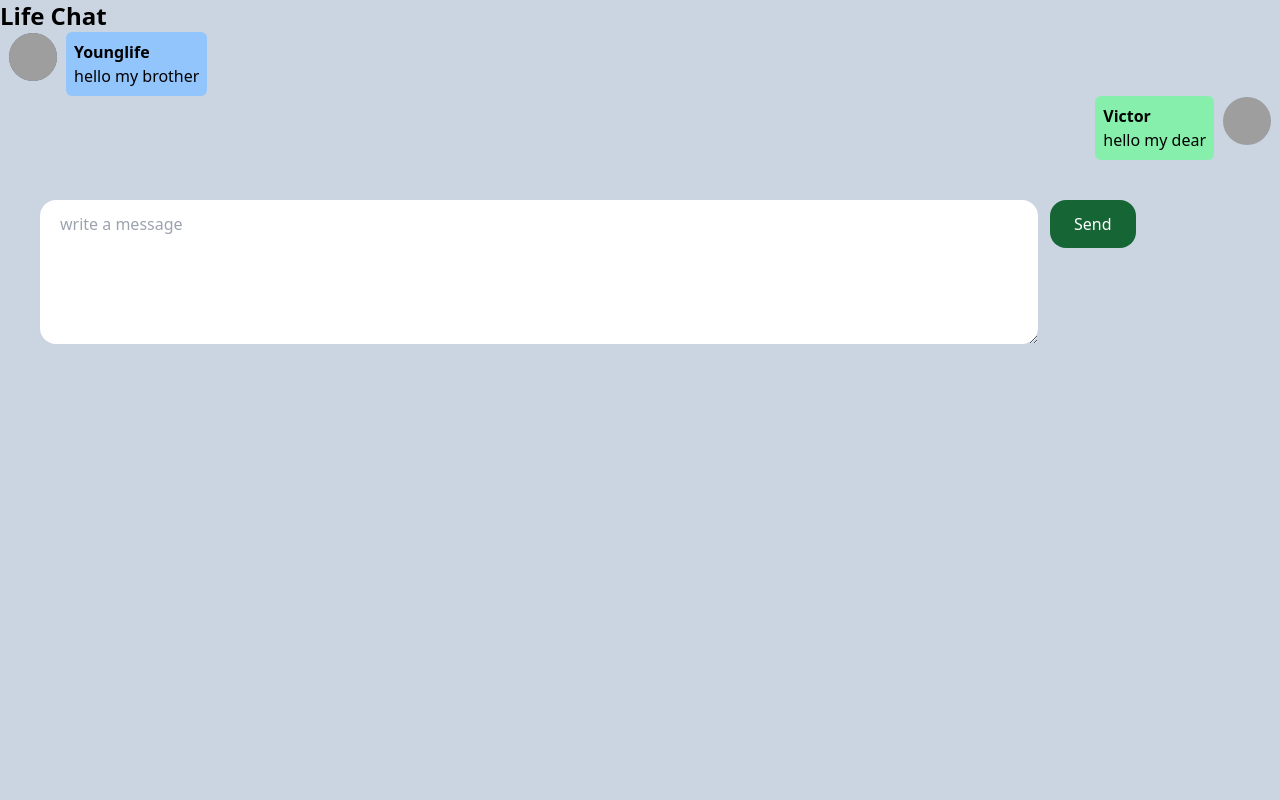
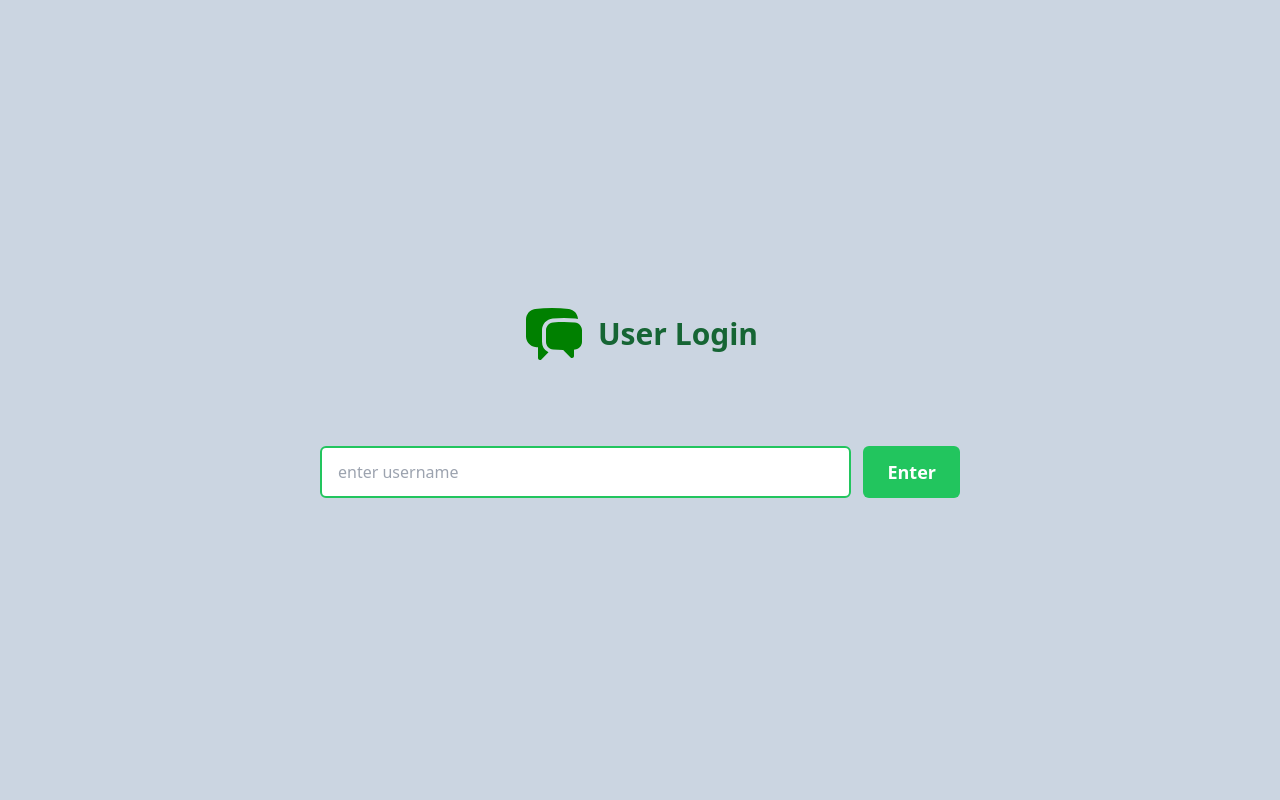
Before and after one commit to Ikendu/messenger, a React (Vite) app in the folder client/: page / in a window 1280 px wide. Shown: the top 800 px of the page. Built offline with nearby package versions, Linux system fonts and the light colour scheme; grey boxes are pictures that could not be loaded.

Commit message:
user login component

```diff
--- a/client/src/App.jsx
+++ b/client/src/App.jsx
@@ -1,5 +1,6 @@
 import { ChatBoxReciever, ChatBoxSender } from "./components/ChatBox";
 import InputText from "./components/InputText";
+import UserLogin from "./components/UserLogin";
 
 function addMessage(message) {
   console.log(message);
@@ -8,6 +9,7 @@ function addMessage(message) {
 function App() {
   return (
     <div className=" bg-slate-300 h-screen">
+      <UserLogin />
       <h1 className="font-bold text-2xl">Life Chat</h1>
       <ChatBoxReciever
         avatar={`https://picsum.photos/200/300`}
--- /dev/null
+++ b/client/src/assets/ChatIcon.jsx
@@ -0,0 +1,15 @@
+function ChatIcon() {
+  return (
+    <svg
+      xmlns="http://www.w3.org/2000/svg"
+      viewBox="0 0 24 24"
+      fill="currentColor"
+      color="green"
+      className="w-16 h-16"
+    >
+      <path d="M4.913 2.658c2.075-.27 4.19-.408 6.337-.408 2.147 0 4.262.139 6.337.408 1.922.25 3.291 1.861 3.405 3.727a4.403 4.403 0 0 0-1.032-.211 50.89 50.89 0 0 0-8.42 0c-2.358.196-4.04 2.19-4.04 4.434v4.286a4.47 4.47 0 0 0 2.433 3.984L7.28 21.53A.75.75 0 0 1 6 21v-4.03a48.527 48.527 0 0 1-1.087-.128C2.905 16.58 1.5 14.833 1.5 12.862V6.638c0-1.97 1.405-3.718 3.413-3.979Z" />
+      <path d="M15.75 7.5c-1.376 0-2.739.057-4.086.169C10.124 7.797 9 9.103 9 10.609v4.285c0 1.507 1.128 2.814 2.67 2.94 1.243.102 2.5.157 3.768.165l2.782 2.781a.75.75 0 0 0 1.28-.53v-2.39l.33-.026c1.542-.125 2.67-1.433 2.67-2.94v-4.286c0-1.505-1.125-2.811-2.664-2.94A49.392 49.392 0 0 0 15.75 7.5Z" />
+    </svg>
+  );
+}
+export default ChatIcon;
--- a/client/src/components/InputText.jsx
+++ b/client/src/components/InputText.jsx
@@ -3,7 +3,7 @@ import { useState } from "react";
 function InputText({ addMessage }) {
   const [message, setMessege] = useState(``);
   function handleClick() {
-    addMessage(message);
+    addMessage({ message });
     setMessege(``);
   }
   return (
--- a/client/src/components/UserLogin.jsx
+++ b/client/src/components/UserLogin.jsx
@@ -1,4 +1,26 @@
+import { useState } from "react";
+import ChatIcon from "../assets/ChatIcon";
+
 function UserLogin() {
-  return <div>UserLogin</div>;
+  const [user, setUser] = useState(``);
+  return (
+    <div className="h-screen flex flex-col gap-20 justify-center items-center">
+      <div className="flex gap-3 items-center">
+        <ChatIcon />
+        <h2 className="text-3xl font-bold text-green-800">User Login</h2>
+      </div>
+      <div className="flex gap-3 w-[50%]">
+        <input
+          className="border-2 border-green-500 w-full rounded-md px-4 p-1"
+          placeholder="enter username"
+          value={user}
+          onChange={(e) => setUser(e.target.value)}
+        />
+        <button className="text-lg font-bold text-white px-6 py-3 bg-green-500 rounded-md">
+          Enter
+        </button>
+      </div>
+    </div>
+  );
 }
 export default UserLogin;
```
